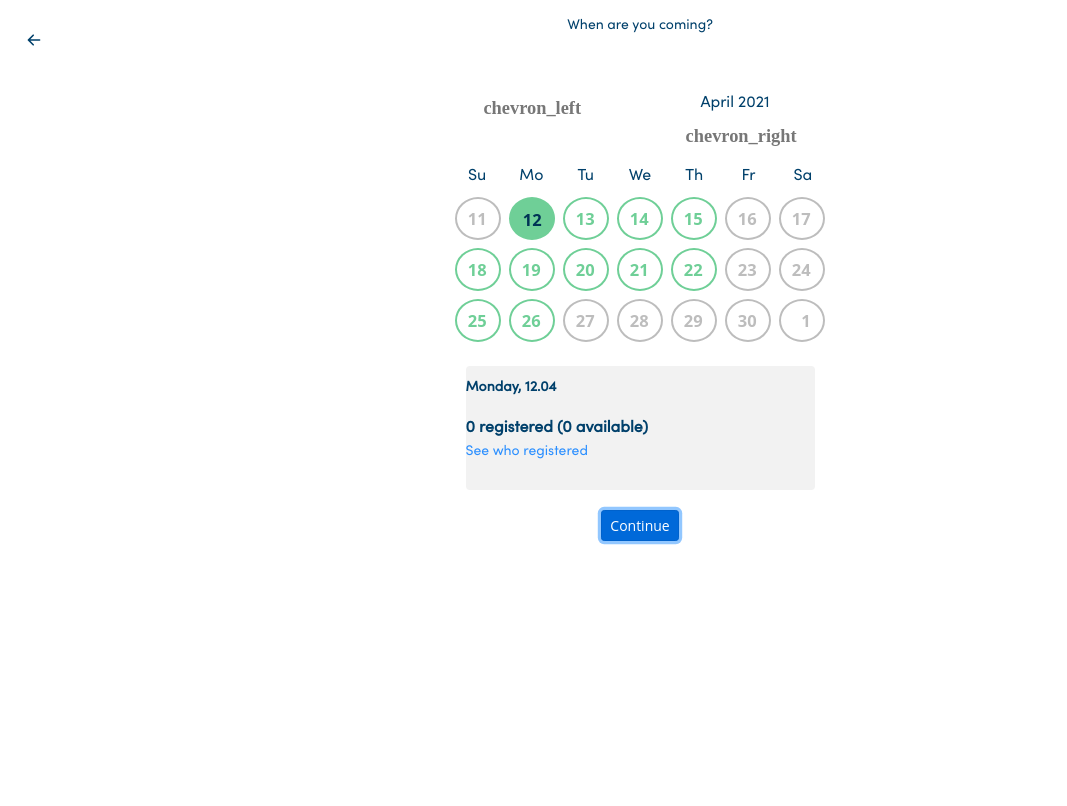
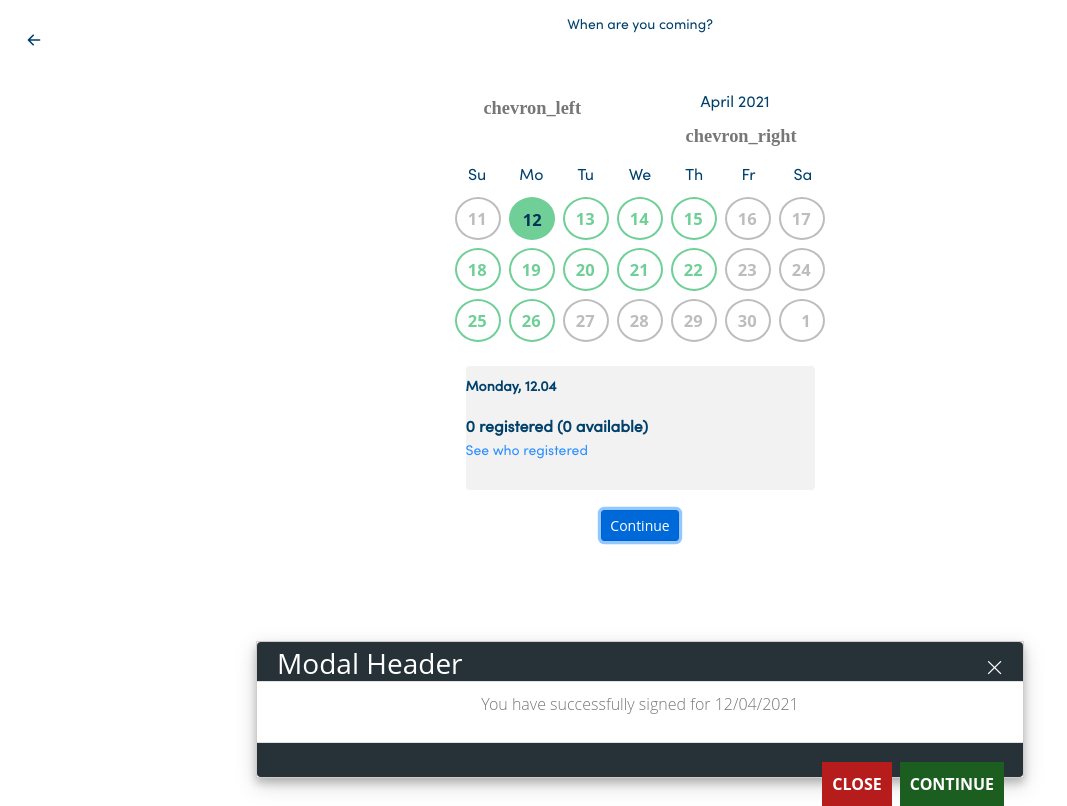
Before and after one commit to NofarVered/KueenB, a React (Create React App) app in the folder frontend/: page /calendar in a window 1280 px wide. Both pictures are taken after a click on the button "Continue". Shown: the whole page, without its empty margins (0-1067 px from the left). Built offline with nearby package versions, Linux system fonts and the light colour scheme; no server answers.

Commit message:
adding new message modal and connecting it to UserCalendar and HS components

```diff
--- a/frontend/src/App.js
+++ b/frontend/src/App.js
@@ -7,6 +7,7 @@ import format from "date-fns/format";
 import { BrowserRouter as Router, Route } from "react-router-dom";
 import UserCalendar from "./components/UserCalendar";
 import DaysInOffice from "./components/DaysInOffice/DaysInOffice";
+import MessageModal from "./components/MessageModal/MessageModal";
 
 class App extends Component {
     state = {
@@ -18,7 +19,9 @@ class App extends Component {
       maxPeople: 0,
       mapRegistersByDay: {}, // a dic with a date (key) and all the people that registered to this date (value)
       selectedDate: '', // save the pressed date in the calender
-      currentDate: format(new Date(), "dd/MM/yyyy")  // today date
+      currentDate: format(new Date(), "dd/MM/yyyy"),   // today date
+      showModal: false, //for MessageModal
+      modalMessage: ''
   };
 
   componentDidMount() {
@@ -87,7 +90,14 @@ class App extends Component {
             if (this.state.mapRegistersByDay[this.state.currentDate] &&
         this.state.mapRegistersByDay[this.state.currentDate].length>=this.state.maxPeople){
           // defult max people per day- need to be change...
-          alert("error");
+          //alert("error");
+
+          this.setState({
+            modalMessage: 'error'
+          });
+
+            console.log(this.state.modalMessage);
+
       }
     else {
         this.insertRegistryToDB(
@@ -96,18 +106,21 @@ class App extends Component {
           true,
           this.state.currentDate
         ); //sign for today
+
         this.setState(
           {
             // update state
             HS_Fill: true,
+            modalMessage: `You haven't registered for today... The system registered you for today and confirmed your HS`
           },
           () => {
             console.log(this.state);
           }
         );
-        alert(
-          "You never registered for today... Now, the system has registered you for today and confirmed your HS"
-        );
+        // alert(
+        //   "You never registered for today... Now, the system has registered you for today and confirmed your HS"
+        // );
+
       }
     }
   };
@@ -200,7 +213,40 @@ class App extends Component {
 
   })
 
+  openModalHandler = () => {
+      this.setState({
+          showModal: true
+      });
+      console.log("changed");
+  }
+
+  closeModalHandler = () => {
+      this.setState({
+          showModal: false
+      });
+      console.log("showModal - close changed");
+  }
+
+  useMessageModal = () => {
+    console.log("hiiii");
+    return(
+           <div>
+            { this.state.isShowing ? <div onClick={this.closeModalHandler} className="back-drop"></div> : null }
+            <button className="open-modal-btn" onClick={this.openModalHandler}>Open Modal</button>
+
+            <MessageModal
+                className="modal"
+                show={this.state.showModal}
+                close={this.closeModalHandler}>
+            </MessageModal>
+          </div>
+
+      );
+
+  }
+
   render() {
+    console.log("APP showModal ==== ", this.state.showModal);
     return (
       <Router>
         <div className="App">
@@ -209,6 +255,7 @@ class App extends Component {
             path="/"
             render={(props) => <Home {...props} addUser={this.addUser} />}
           />
+
           <Route
             path="/calendar"
             render={(props) => (
@@ -219,6 +266,10 @@ class App extends Component {
                 mapRegistersByDay={this.state.mapRegistersByDay}
                 setSelectedDate={this.setSelectedDate}
                 maxPeople = {this.state.maxPeople}
+                openModalHandler = {this.openModalHandler}
+                closeModalHandler = {this.closeModalHandler}
+                useMessageModal = {this.useMessageModal}
+                showModal = {this.state.showModal}
               />
             )}
           />
@@ -256,6 +307,11 @@ class App extends Component {
                 email={this.state.email}
                 addHS={this.addHS}
                 maxPeople = {this.state.maxPeople}
+                openModalHandler = {this.openModalHandler}
+                closeModalHandler = {this.closeModalHandler}
+                useMessageModal = {this.useMessageModal}
+                showModal = {this.state.showModal}
+                modalMessage = {this.state.modalMessage}
               />
             )}
           />
--- a/frontend/src/components/HealthStatement/HealthStatement.js
+++ b/frontend/src/components/HealthStatement/HealthStatement.js
@@ -3,6 +3,7 @@ import format from "date-fns/format";
 import { HiArrowLeft } from "react-icons/hi";
 import { Link } from "react-router-dom";
 import "./HS.css";
+import MessageModal from "../MessageModal/MessageModal.js";
 
 class HealthStatement extends Component {
   state = {
@@ -13,6 +14,7 @@ class HealthStatement extends Component {
 
     handleOnSubmit = (e) => {
         this.props.addHS();
+        this.props.openModalHandler();
     }
     render() {
         return (
@@ -48,6 +50,16 @@ class HealthStatement extends Component {
                     <br></br>
                 </div>
                     <button onClick={this.handleOnSubmit} className="sendButton" type='submit'>send</button>
+                    {this.props.showModal ?
+                    <div>
+
+                    <MessageModal
+                        className="modal"
+                        show={this.props.showModal}
+                        message = {this.props.modalMessage}
+                        close={this.props.closeModalHandler}>
+                    </MessageModal>
+                </div> : null}
       </div>
     );
   }
--- /dev/null
+++ b/frontend/src/components/MessageModal/MessageModal.css
@@ -0,0 +1,80 @@
+.modal-wrapper {
+    background: white;
+    border: 1px solid #d0cccc;
+    box-shadow: 0 5px 8px 0 rgba(0,0,0,0.2), 0 7px 20px 0 rgba(0,0,0,0.17);
+    margin: 100px auto 0;
+    transition: all .8s;
+    width: 60%;
+}
+
+.modal-header {
+    background: #263238;
+    height: 40px;
+    line-height: 40px;
+    padding: 5px 20px;
+    text-align: right;
+}
+
+.modal-header h3 {
+    color: white;
+    float: left;
+    margin: 0;
+    padding: 0;
+}
+
+.modal-body {
+    padding: 10px 15px;
+    text-align: center;
+}
+
+.modal-footer {
+    background: #263238;
+    height: 35px;
+    padding: 15px;
+}
+
+.close-modal-btn {
+    color: white;
+    cursor: pointer;
+    float: right;
+    font-size: 30px;
+    margin: 0;
+}
+
+.close-modal-btn:hover {
+    color: black;
+}
+
+.btn-cancel, .btn-continue {
+    background: coral;
+    border: none;
+    color: white;
+    cursor: pointer;
+    font-weight: bold;
+    outline: none;
+    padding: 10px;
+}
+
+.btn-cancel {
+    background-color: #b71c1c;
+    float: left;
+}
+
+.btn-continue {
+    background-color: #1b5e20;
+    float: right;
+}
+
+.back-drop {
+    background-color: rgba(48, 49, 48, 0.42);
+    height: 100%;
+    position: fixed;
+    transition: all 1.3s;
+    width: 100%;
+}
+
+.open-modal-btn {
+    margin: 15px;
+    padding: 10px;
+    font-weight: bold;
+}
--- /dev/null
+++ b/frontend/src/components/MessageModal/MessageModal.js
@@ -0,0 +1,37 @@
+// class MessageModal extends React.Component {}
+import React from 'react';
+
+import './MessageModal.css';
+
+class MessageModal extends React.Component{
+
+render(){
+    console.log("inside modal")
+    return(
+        <div>
+            <div className="modal-wrapper"
+                style={{
+                    transform: this.props.show ? 'translateY(0vh)' : 'translateY(-100vh)',
+                    opacity: this.props.show ? '1' : '0'
+                }}>
+                <div className="modal-header">
+                    <h3>Modal Header</h3>
+                    <span className="close-modal-btn" onClick={this.props.close}>×</span>
+                </div>
+                <div className="modal-body">
+                    <p>
+                        {this.props.message}
+                    </p>
+                </div>
+                <div className="modal-footer">
+                    <button className="btn-cancel" onClick={this.props.close}>CLOSE</button>
+                    <button className="btn-continue">CONTINUE</button>
+                </div>
+            </div>
+        </div>
+    )
+    }
+
+}
+
+export default MessageModal;
--- a/frontend/src/components/UserCalendar.js
+++ b/frontend/src/components/UserCalendar.js
@@ -7,6 +7,7 @@ import {Link} from "react-router-dom";
 
 import "./Calendar/calendar.css";
 import Calendar from "./Calendar/Calendar";
+import MessageModal from "./MessageModal/MessageModal";
 
 class UserCalendar extends React.Component {
     state = {
@@ -14,7 +15,8 @@ class UserCalendar extends React.Component {
         selectedDate: new Date(),
         currentDay: new Date(),
         registersList: [],
-        maxPeople: this.props.maxPeople
+        maxPeople: this.props.maxPeople,
+        // showModal: this.props.showModal
     };
 
 
@@ -45,8 +47,9 @@ class UserCalendar extends React.Component {
         }
         else{
             this.insertRegistryToDB(this.props.email, this.props.name, false, format(this.state.selectedDate, "dd/MM/yyyy"));
-            alert("You have successfully signed for "+format(this.state.selectedDate, "dd/MM/yyyy"));
+            // alert("You have successfully signed for "+format(this.state.selectedDate, "dd/MM/yyyy"));
             console.log(this.props.email, this.props.name, false, format(this.state.selectedDate, "dd/MM/yyyy"));
+            this.props.openModalHandler();
         }
     }
 
@@ -58,6 +61,7 @@ class UserCalendar extends React.Component {
 
 
     render() {
+        console.log("showModal ==== ", this.props.showModal);
         const dicValue = this.props.mapRegistersByDay[format(this.state.selectedDate,
             "dd/MM/yyyy")];
         // const maxPeople = 20;
@@ -92,6 +96,17 @@ class UserCalendar extends React.Component {
                     <Button variant="primary" size="sm" onClick={this.onContinueClick}>
                         Continue
                     </Button>
+                    {this.props.showModal ?
+                    <div>
+
+                    <MessageModal
+                        className="modal"
+                        show={this.props.showModal}
+                        message = {`You have successfully signed for  ${format(this.state.selectedDate, "dd/MM/yyyy")}`}
+                        close={this.props.closeModalHandler}>
+                    </MessageModal>
+                </div> : null}
+
             </div>
         );
     }
```
